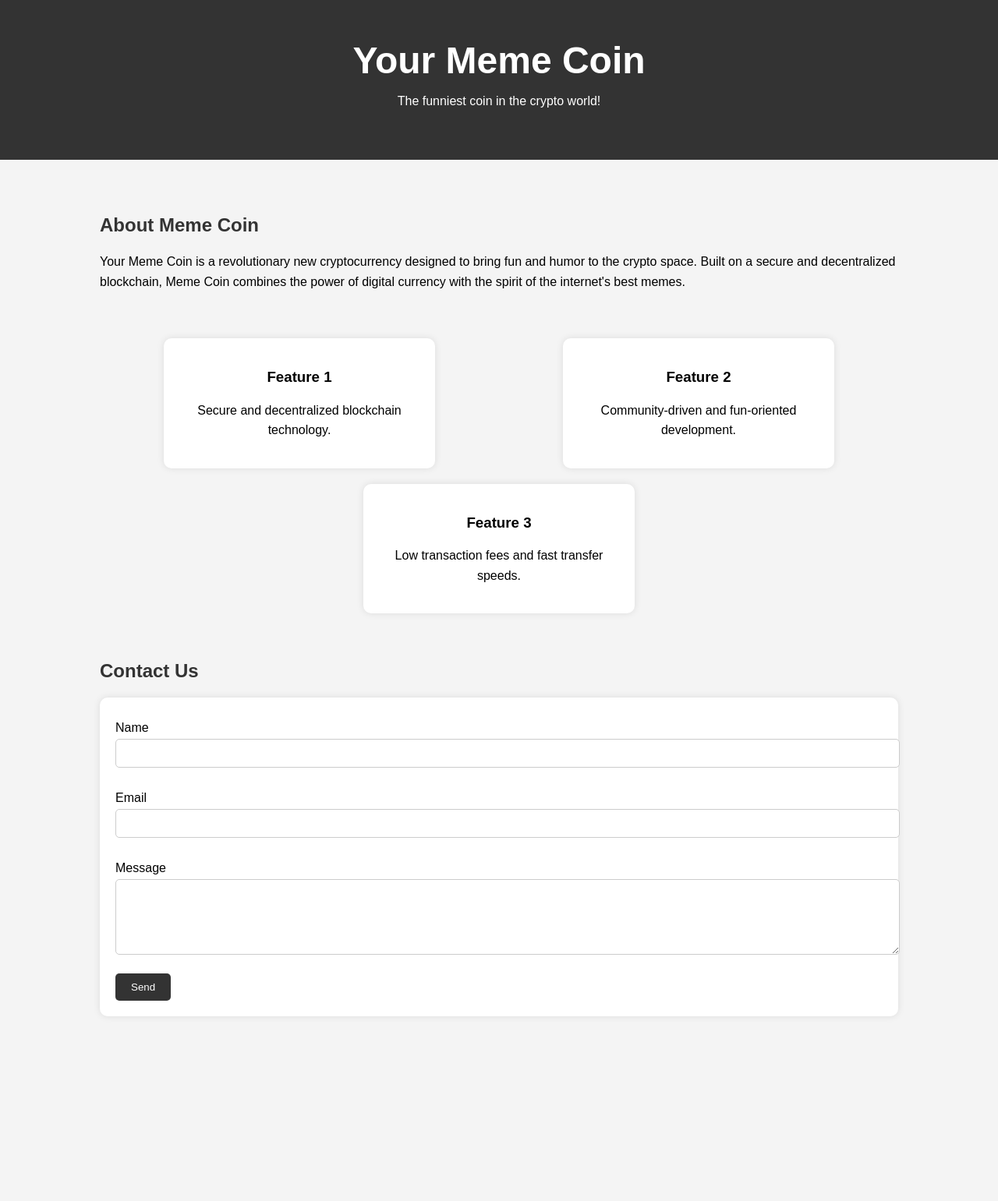
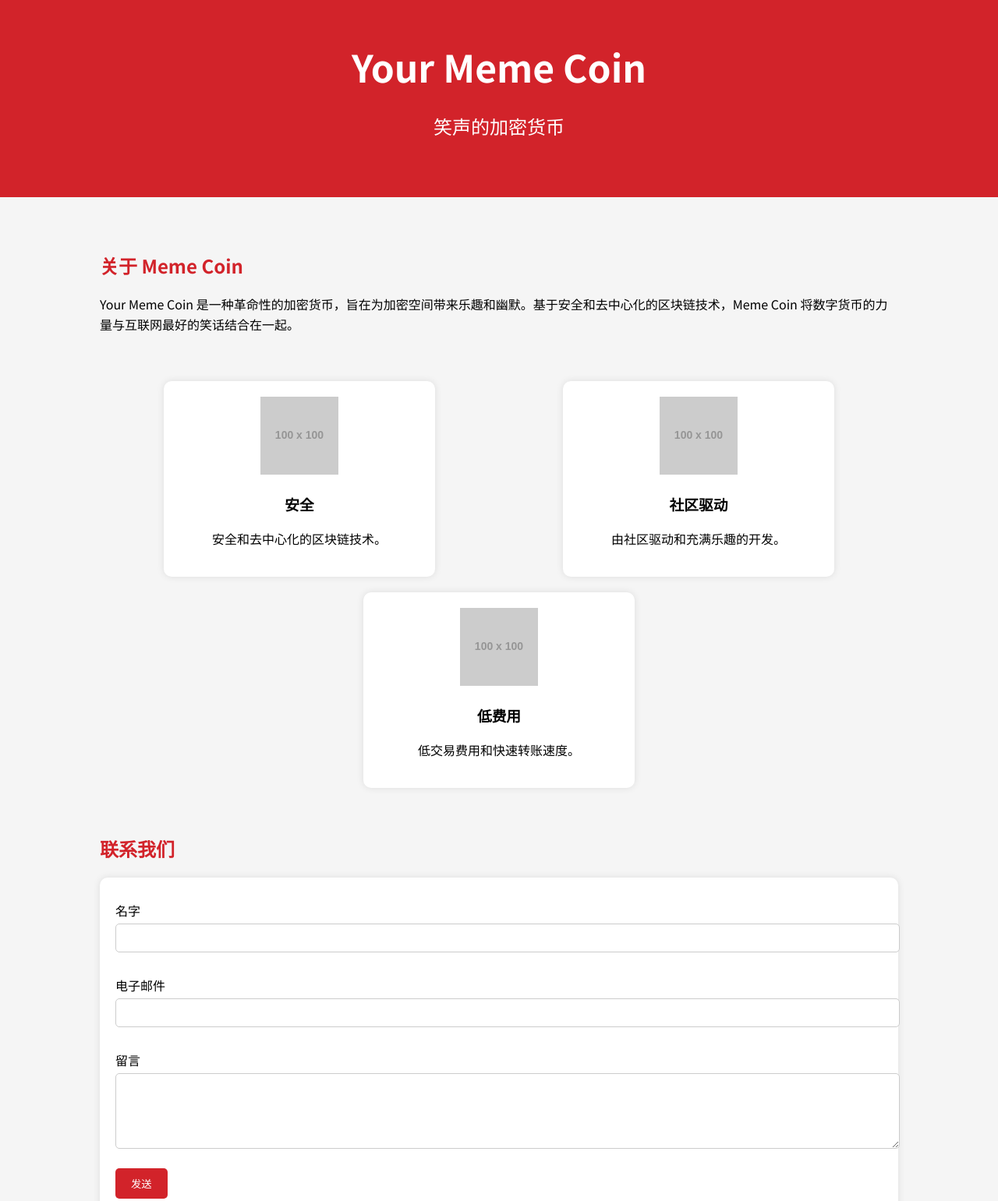
Before and after one commit to DegenShushu/CHICE, a plain HTML site: page main.html in a window 1280 px wide. Shown: the whole page at 78% size. Before the commit the page ends 1374 px from the top, so only its background shows below. Drawn offline with Linux system fonts and the light colour scheme; placeholder pictures from the web are drawn by us.

Commit message:
Update main.html

```diff
--- a/main.html
+++ b/main.html
@@ -6,13 +6,13 @@
     <title>Your Meme Coin</title>
     <style>
         body {
-            font-family: Arial, sans-serif;
+            font-family: 'Noto Sans SC', sans-serif;
             margin: 0;
             padding: 0;
-            background: #f4f4f4;
+            background: #f5f5f5;
         }
         .header {
-            background: #333;
+            background: #d2232a;
             color: white;
             text-align: center;
             padding: 50px 0;
@@ -20,6 +20,9 @@
         .header h1 {
             margin: 0;
             font-size: 3em;
+        }
+        .header p {
+            font-size: 1.5em;
         }
         .container {
             width: 80%;
@@ -31,7 +34,7 @@
         }
         .section h2 {
             margin-bottom: 20px;
-            color: #333;
+            color: #d2232a;
         }
         .section p {
             line-height: 1.6;
@@ -49,6 +52,10 @@
             flex-basis: 30%;
             margin: 10px;
             text-align: center;
+        }
+        .feature img {
+            width: 100px;
+            height: 100px;
         }
         .contact-form {
             background: white;
@@ -68,7 +75,7 @@
             border-radius: 5px;
         }
         .contact-form button {
-            background: #333;
+            background: #d2232a;
             color: white;
             border: none;
             padding: 10px 20px;
@@ -76,52 +83,56 @@
             cursor: pointer;
         }
         .contact-form button:hover {
-            background: #555;
+            background: #b71d24;
         }
     </style>
+    <link href="https://fonts.googleapis.com/css2?family=Noto+Sans+SC:wght@400;700&display=swap" rel="stylesheet">
 </head>
 <body>
 
     <div class="header">
         <h1>Your Meme Coin</h1>
-        <p>The funniest coin in the crypto world!</p>
+        <p>笑声的加密货币</p>
     </div>
 
     <div class="container">
         <div class="section">
-            <h2>About Meme Coin</h2>
-            <p>Your Meme Coin is a revolutionary new cryptocurrency designed to bring fun and humor to the crypto space. Built on a secure and decentralized blockchain, Meme Coin combines the power of digital currency with the spirit of the internet's best memes.</p>
+            <h2>关于 Meme Coin</h2>
+            <p>Your Meme Coin 是一种革命性的加密货币，旨在为加密空间带来乐趣和幽默。基于安全和去中心化的区块链技术，Meme Coin 将数字货币的力量与互联网最好的笑话结合在一起。</p>
         </div>
 
         <div class="section features">
             <div class="feature">
-                <h3>Feature 1</h3>
-                <p>Secure and decentralized blockchain technology.</p>
+                <img src="https://via.placeholder.com/100" alt="安全">
+                <h3>安全</h3>
+                <p>安全和去中心化的区块链技术。</p>
             </div>
             <div class="feature">
-                <h3>Feature 2</h3>
-                <p>Community-driven and fun-oriented development.</p>
+                <img src="https://via.placeholder.com/100" alt="社区驱动">
+                <h3>社区驱动</h3>
+                <p>由社区驱动和充满乐趣的开发。</p>
             </div>
             <div class="feature">
-                <h3>Feature 3</h3>
-                <p>Low transaction fees and fast transfer speeds.</p>
+                <img src="https://via.placeholder.com/100" alt="低费用">
+                <h3>低费用</h3>
+                <p>低交易费用和快速转账速度。</p>
             </div>
         </div>
 
         <div class="section">
-            <h2>Contact Us</h2>
+            <h2>联系我们</h2>
             <div class="contact-form">
                 <form>
-                    <label for="name">Name</label>
+                    <label for="name">名字</label>
                     <input type="text" id="name" name="name" required>
 
-                    <label for="email">Email</label>
+                    <label for="email">电子邮件</label>
                     <input type="email" id="email" name="email" required>
 
-                    <label for="message">Message</label>
+                    <label for="message">留言</label>
                     <textarea id="message" name="message" rows="5" required></textarea>
 
-                    <button type="submit">Send</button>
+                    <button type="submit">发送</button>
                 </form>
             </div>
         </div>
```
